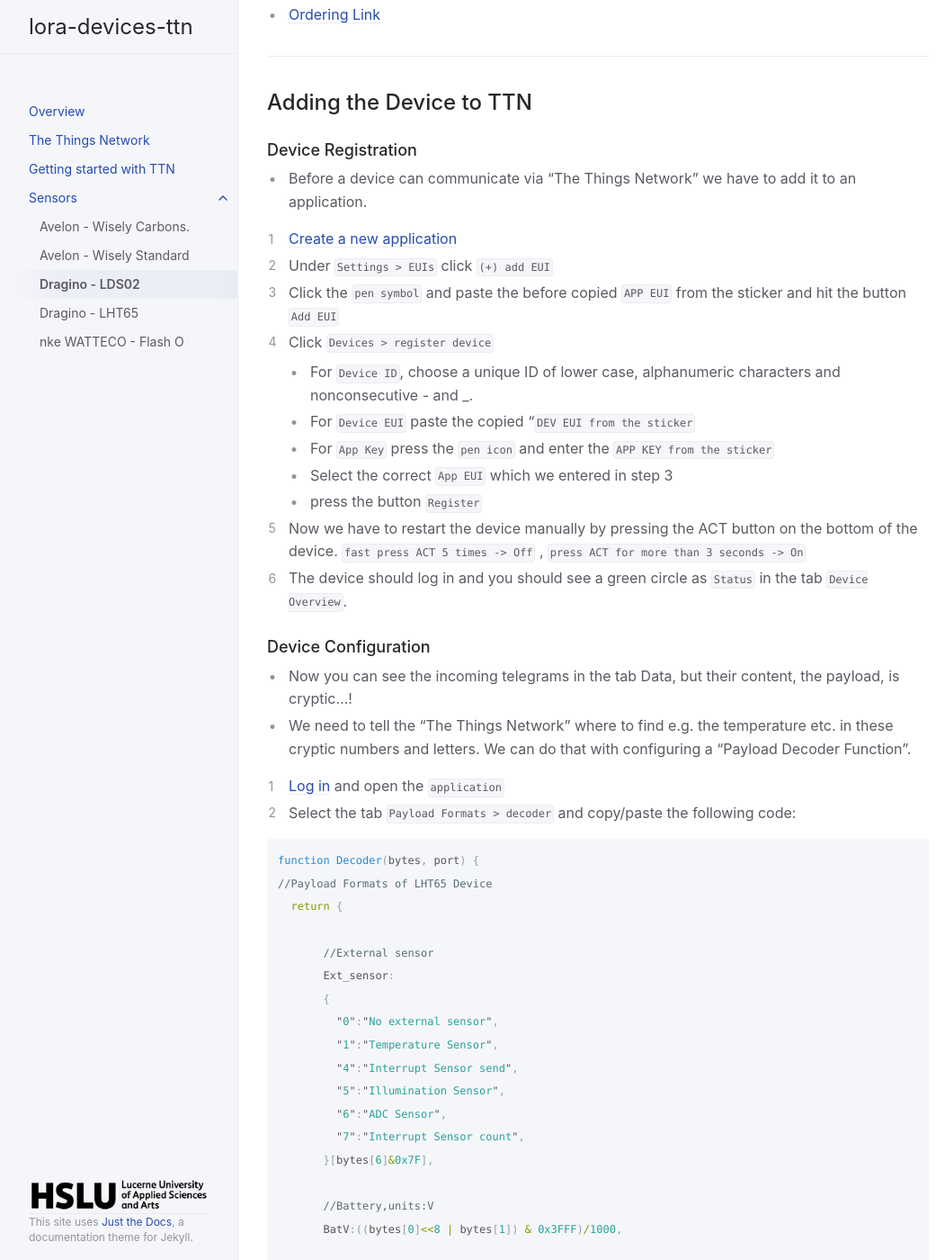
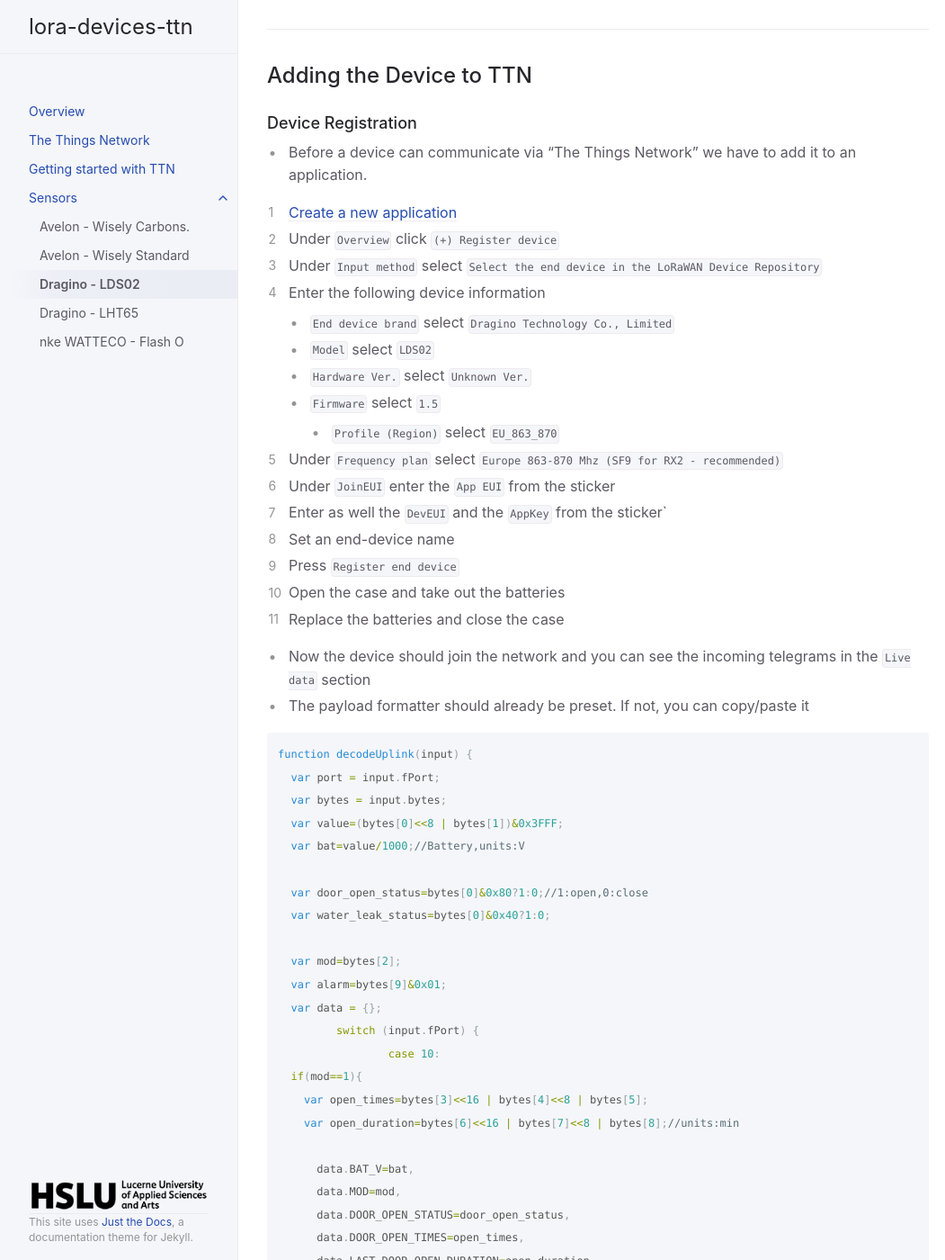
Before and after one commit to hslu-ige-laes/lora-devices-ttn, a Jekyll site: the page built from docs/sensors/dragino-lds02.md, in a window 1280 px wide and 1400 px high, scrolled down 1292 px. Shown: the whole window at 90% size, without its empty margins (107-1158 px from the left). Built offline with Jekyll 4.4.1, drawn with Linux system fonts in a browser that asks for light colours; some of the changed text lies outside the part shown.

Commit message:
Update dragino-lds02.md

````diff
--- a/docs/sensors/dragino-lds02.md
+++ b/docs/sensors/dragino-lds02.md
@@ -55,116 +55,88 @@ The LDS02 is a LoRaWAN Window/Door sensor.
 - Before a device can communicate via "The Things Network" we have to add it to an application.<br>
 
 1. [Create a new application](https://hslu-ige-laes.github.io/lora-devices-ttn/docs/getting_started#create-a-new-application)
-2. Under `Settings > EUIs`  click `(+) add EUI`
-3. Click the `pen symbol` and paste the before copied `APP EUI` from the sticker and hit the button `Add EUI`
-4. Click `Devices > register device`
-   - For `Device ID`, choose a unique ID of lower case, alphanumeric characters and nonconsecutive - and _.
-   - For `Device EUI` paste the copied "`DEV EUI from the sticker`
-   - For `App Key` press the `pen icon` and enter the `APP KEY from the sticker`
-   - Select the correct `App EUI` which we entered in step 3
-   - press the button `Register`
-5. Now we have to restart the device manually by pressing the ACT button on the bottom of the device. `fast press ACT 5 times -> Off` , `press ACT for more than 3 seconds -> On`
-6. The device should log in and you should see a green circle as `Status` in the tab `Device Overview`.
+2. Under `Overview` click `(+) Register device`
+3. Under `Input method` select `Select the end device in the LoRaWAN Device Repository`
+4. Enter the following device information
+   - `End device brand` select `Dragino Technology Co., Limited`
+   - `Model` select `LDS02`
+   - `Hardware Ver.` select `Unknown Ver.`
+   - `Firmware` select `1.5`
+	 - `Profile (Region)` select `EU_863_870`
+5. Under `Frequency plan` select `Europe 863-870 Mhz (SF9 for RX2 - recommended)`
+6. Under `JoinEUI` enter the `App EUI` from the sticker
+7. Enter as well the `DevEUI` and the `AppKey` from the sticker`
+8. Set an end-device name
+9. Press `Register end device`
+10. Open the case and take out the batteries
+11. Replace the batteries and close the case
 
-### Device Configuration
-- Now you can see the incoming telegrams in the tab Data, but their content, the payload, is cryptic...!<br>
-- We need to tell the "The Things Network" where to find e.g. the temperature etc. in these cryptic numbers and letters. We can do that with configuring a "Payload Decoder Function".
-
-1. [Log in](https://console.thethingsnetwork.org/applications) and open the `application`
-2. Select the tab `Payload Formats > decoder` and copy/paste the following code:
+- Now the device should join the network and you can see the incoming telegrams in the `Live data` section
+- The payload formatter should already be preset. If not, you can copy/paste it
 
 ```javascript
-function Decoder(bytes, port) {
-//Payload Formats of LHT65 Device
+function decodeUplink(input) {
+  var port = input.fPort;
+  var bytes = input.bytes;
+  var value=(bytes[0]<<8 | bytes[1])&0x3FFF;
+  var bat=value/1000;//Battery,units:V
+
+  var door_open_status=bytes[0]&0x80?1:0;//1:open,0:close
+  var water_leak_status=bytes[0]&0x40?1:0;
+
+  var mod=bytes[2];
+  var alarm=bytes[9]&0x01;
+  var data = {};
+  	 switch (input.fPort) {
+		 case 10:
+  if(mod==1){
+    var open_times=bytes[3]<<16 | bytes[4]<<8 | bytes[5];
+    var open_duration=bytes[6]<<16 | bytes[7]<<8 | bytes[8];//units:min
+
+      data.BAT_V=bat,
+      data.MOD=mod,
+      data.DOOR_OPEN_STATUS=door_open_status,
+      data.DOOR_OPEN_TIMES=open_times,
+      data.LAST_DOOR_OPEN_DURATION=open_duration,
+     data.ALARM=alarm
+
+
+}
+  else if(mod==2)
+  {
+  var leak_times=bytes[3]<<16 | bytes[4]<<8 | bytes[5];
+  var leak_duration=bytes[6]<<16 | bytes[7]<<8 | bytes[8];//units:min
+
+      data.BAT_V=bat,
+      data.MOD=mod,
+      data.WATER_LEAK_STATUS=water_leak_status,
+      data.WATER_LEAK_TIMES=leak_times,
+      data.LAST_WATER_LEAK_DURATION=leak_duration
+
+}
+  else if(mod==3)
+
+  {
+      data.BAT_V=bat,
+      data.MOD=mod,
+      data.DOOR_OPEN_STATUS=door_open_status,
+      data.WATER_LEAK_STATUS=water_leak_status,
+      data.ALARM=alarm
+
+  }
+
+  else{
+      data.BAT_V=bat,
+      data.MOD=mod
+  }
   return {
+      data: data,
+    }
+	default:
+    return {
+      errors: ["unknown FPort"]
+    }
+}
+}
 
-       //External sensor
-       Ext_sensor:
-       {
-         "0":"No external sensor",
-         "1":"Temperature Sensor",
-         "4":"Interrupt Sensor send",
-         "5":"Illumination Sensor",
-         "6":"ADC Sensor",
-         "7":"Interrupt Sensor count",
-       }[bytes[6]&0x7F],
-
-       //Battery,units:V
-       BatV:((bytes[0]<<8 | bytes[1]) & 0x3FFF)/1000,
-
-       //SHT20,temperature,units:â„ƒ
-       TempC_SHT:((bytes[2]<<24>>16 | bytes[3])/100).toFixed(2),
-
-       //SHT20,Humidity,units:%
-       Hum_SHT:((bytes[4]<<8 | bytes[5])/10).toFixed(1),
-
-       //DS18B20,temperature,units:â„ƒ
-       TempC_DS:
-       {
-         "1":((bytes[7]<<24>>16 | bytes[8])/100).toFixed(2),
-       }[bytes[6]&0xFF],
-
-       //Exti pin level,PA4
-       Exti_pin_level:
-       {
-         "4":bytes[7] ? "High":"Low",
-       }[bytes[6]&0x7F],
-
-       //Exit pin status,PA4
-       Exti_status:
-       {
-         "4":bytes[8] ? "True":"False",
-       }[bytes[6]&0x7F],
-
-       //BH1750,illumination,units:lux
-       ILL_lux:
-       {
-         "5":bytes[7]<<8 | bytes[8],
-       }[bytes[6]&0x7F],
-
-        //ADC,PA4,units:V
-        ADC_V:
-       {
-         "6":(bytes[7]<<8 | bytes[8])/1000,
-       }[bytes[6]&0x7F],
-
-        //Exti count,PA4,units:times
-        Exit_count:
-        {
-          "7":bytes[7]<<8 | bytes[8],
-        }[bytes[6]&0x7F],
-
-        //Applicable to working mode 4567,and working mode 467 requires short circuit PA9 and PA10
-        No_connect:
-        {
-          "1":"Sensor no connection",
-        }[(bytes[6]&0x80)>>7],
-  };
-}
 ```
-
-3. Copy/Paste the following test payload into the field `Payload` and press `Test`
-```
-CC B7 0A 6C 03 9F 01 0A 85 7F FF
-```
-4. You should see the following result
-```json
-{
-  "BatV": 3.255,
-  "Ext_sensor": "Temperature Sensor",
-  "Hum_SHT": "92.7",
-  "TempC_DS": "26.93",
-  "TempC_SHT": "26.68"
-}
-```
-- <b>BatV</b> -> battery voltage [V]<br>
-- <b>Ext_sensor</b> -> connected external sensor<br>
-- <b>Hum_SHT</b> -> Humidity internal sensor [%rH]<br>
-- <b>TempC_DS</b> -> Temperature external sensor [°C]<br>
-- <b>TempC_SHT</b> -> Temperature internal sensor [°C]<br>
-
-5. Press `save payload functions`
-
-- Now you should be able to see the decoded data of your sensor in the tab `Data`.<br>
-- Trigger a new telegram by pressing the ACT-button on the device for a short time (> 1s and < 3s).<br><br>
-- The device sends a telegram once every 10 minutes.<br>
````
